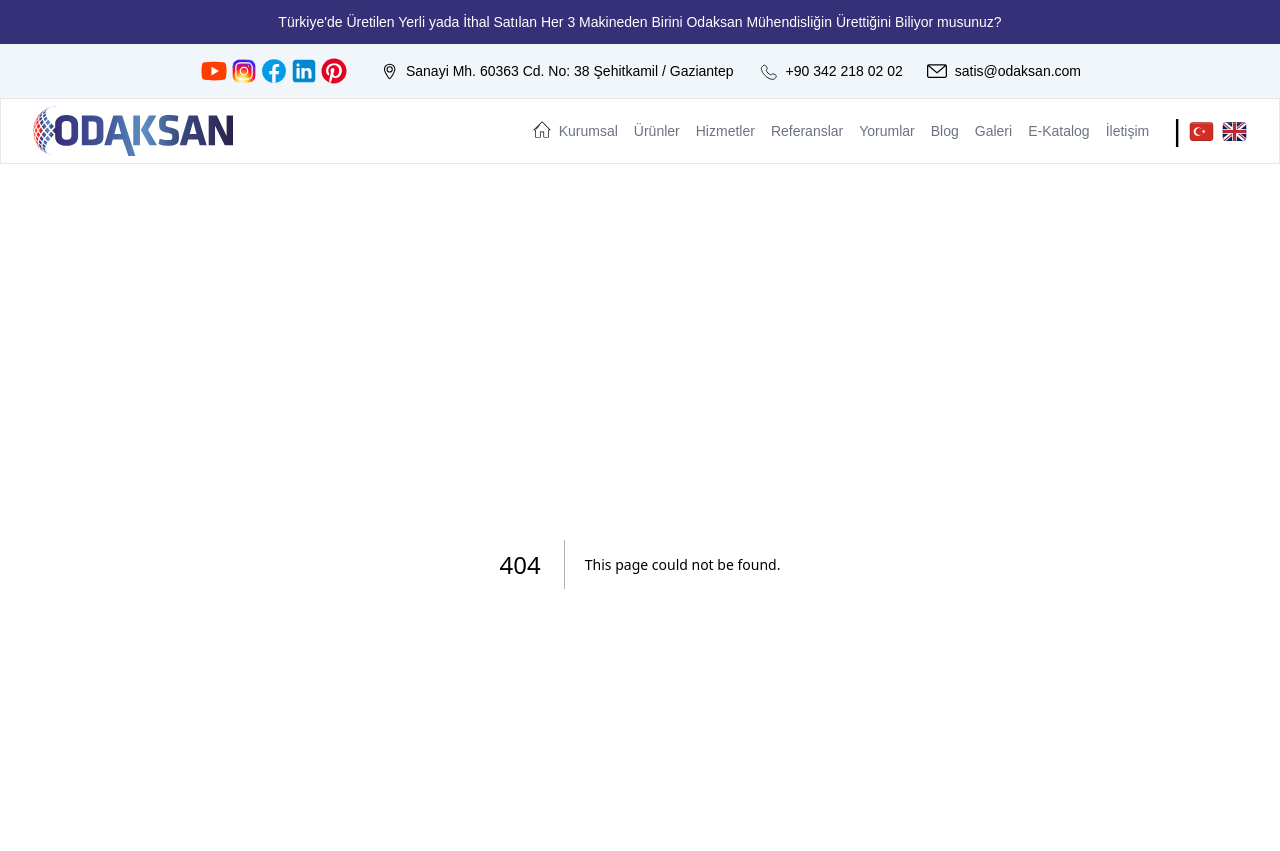
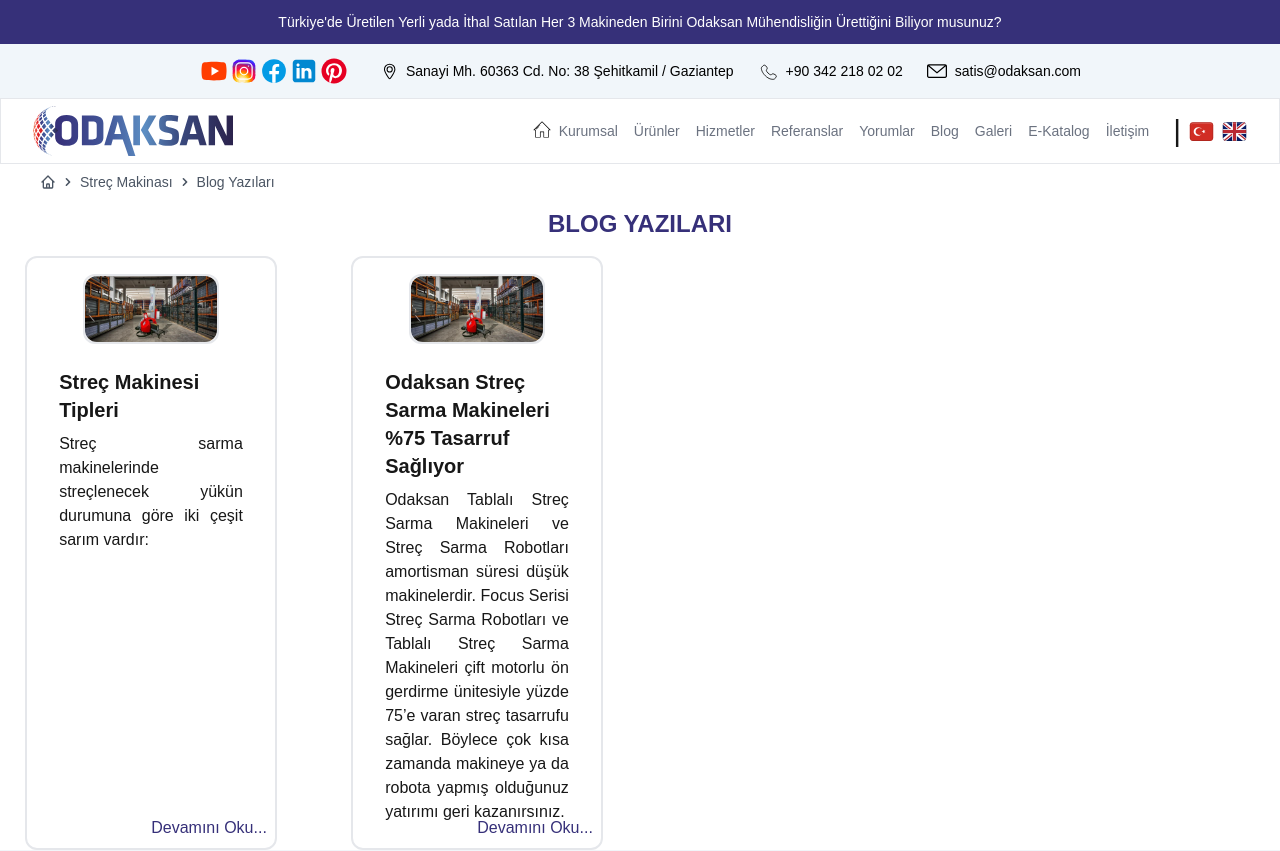
Before and after one commit to muhsinaltintop/odaksan, a Next.js app: page /blog in a window 1280 px wide. Before the commit this address had no page. Shown: the top 851 px of the page. Built offline with nearby package versions, Linux system fonts and the light colour scheme.

Commit message:
blog page is created

```diff
--- /dev/null
+++ b/app/_components/_atoms/BlogRenderer.jsx
@@ -0,0 +1,20 @@
+"use client"
+import Image from 'next/image'
+import { usePathname } from 'next/navigation'
+import React from 'react'
+
+
+const BlogRenderer = ({title, content, image}) => {
+    const pathName = usePathname()
+  return (
+    <div className='mx-4'>
+        <div className='mx-10 my-4 border-2 rounded-xl'><Image src={image} width={400} height={200} alt='' className='rounded-xl'/></div>
+        <h1 className='text-xl font-bold px-4 py-2'>{title}</h1>
+        {pathName === "/blog" ? <div className='px-4 text-justify'>{content[0]}</div>  : (content.map((parag, index) => (
+            <div key={index} className='pb-2 px-4'>{parag}</div>
+        )))}
+    </div>
+  )
+}
+
+export default BlogRenderer
--- a/app/_components/_atoms/Breadcrum.jsx
+++ b/app/_components/_atoms/Breadcrum.jsx
@@ -7,8 +7,7 @@
     const pathName = usePathname();
   return (
     <div>
-      {console.log("pN:", pathName)}
-      <nav aria-label="Breadcrumb">
+       <nav aria-label="Breadcrumb">
         <ol className="flex items-center gap-1 text-sm text-gray-600">
           <li>
             <Link href="/" className="block transition hover:text-gray-700">
@@ -66,7 +65,7 @@
           </li>
 
           <li>
-            <Link href="#" className="block transition hover:text-gray-700"> {pathName === "/hizmetler" ? "Hizmetler" : pathName === "/kurumsal" ? "Kurumsal" : pathName === "/referanslar" ? "Referanslar" : pathName === "/yorumlar" ? "Yorumlar" : "" } </Link>
+            <Link href="#" className="block transition hover:text-gray-700"> {pathName === "/hizmetler" ? "Hizmetler" : pathName === "/kurumsal" ? "Kurumsal" : pathName === "/referanslar" ? "Referanslar" : pathName === "/yorumlar" ? "Yorumlar" :pathName === "/blog" ? "Blog Yazıları" : "" } </Link>
           </li>
         </ol>
       </nav></div>
--- /dev/null
+++ b/app/blog/[blogTitle]/page.jsx
@@ -0,0 +1,9 @@
+import React from 'react'
+
+const page = ({params}) => {
+  return (
+    <div>{params.blogTitle}</div>
+  )
+}
+
+export default page
--- /dev/null
+++ b/app/blog/page.jsx
@@ -0,0 +1,35 @@
+import React from 'react';
+import blogs from '../../public/_mocks_/blogs.json';
+import BlogRenderer from '../_components/_atoms/BlogRenderer';
+import Breadcrum from '../_components/_atoms/Breadcrum';
+import Link from 'next/link';
+
+const Page = () => {
+  return (
+    <div>
+      <div className="mt-2 ml-10">
+        <Breadcrum />
+      </div>
+
+      <h1 className="text-center font-bold text-2xl text-primary my-4">BLOG YAZILARI</h1>
+
+      {/* Center grid items */}
+      <div className="grid grid-cols-1 sm:grid-cols-2 md:grid-cols-4 gap-6 justify-items-center">
+        {blogs.map((blog) => (
+          <div key={blog.id} className="relative border-2 w-10/12 pb-4 rounded-xl mx-auto">
+            <Link href="/blog">
+              <div className='mb-2'>
+                <BlogRenderer title={blog.title} content={blog.content} image={blog.image} />
+              </div>
+              <div className="absolute bottom-0 right-0 pb-2 pr-2 text-primary">
+                Devamını Oku...
+              </div>
+            </Link>
+          </div>
+        ))}
+      </div>
+    </div>
+  );
+};
+
+export default Page;
--- /dev/null
+++ b/public/_mocks_/blogs.json
@@ -0,0 +1,37 @@
+[
+    {
+        "id": 1,
+        "title": "Streç Makinesi Tipleri",
+        "content" : [
+            "Streç sarma makinelerinde streçlenecek yükün durumuna göre iki çeşit sarım vardır:",
+            "Streç makinesi sabit durur, yük döner.",
+            "Yük sabit durur streç makinesi döner.",
+            "Bu durumların ayrıntılı olarak analiz edilmesi, yatırımın doğru ve verimli yapılması için en önemli etkendir.",
+            "Akülü Streç Makinesi‘nin Avantaj ve Dezavantajları",
+            "Avantajları :",
+            "Yük sabit olup, cihaz yükün etrafında döndüğü için, yük ne kadar çok parçalı ve hafif olursa olsun yükün dizilme formasyonu bozulmadan streçle kaplanabilir.",
+            "Yüke gidebilme kabiliyeti ile ilave forklift işçiliğinin önüne geçer.",
+            "Paketleme bölümündeki işçiden tasarruf sağlar.",
+            "En önemli konu bu makinelerdeki streç ön germe üniteleridir. Tek motorda %300, çift motorda %400 ön germe yapılabilmektedir. Öngerme oranındaki %20’lik tasarruf farkının yanında, iki sistem arasında öngermenin ayarlanabilir olması gibi çok önemli bir özellik farkı da vardır.",
+            "Çift motorlu sistemlerde %100 ile %400 arasında istenilen oranlarda ön germe yapılabilmesi düşük kalite de ve doğru kalınlıkta olmayan streçlerle de çalışmayı mümkün kılar",
+            "PLC kontrollü ve 7” dokunmatik ekran sayesinde kullanım kolaylığı yanında arıza riski minimize edilmiştir."
+        ],
+        "image": "/blog/blog-1.png",
+        "keywords": ["strec makinesi", "strecleme", "strec tasarrufu" ]
+    },
+    {
+        "id": 2,
+        "title": "Odaksan Streç Sarma Makineleri %75 Tasarruf Sağlıyor",
+        "content": [
+            "Odaksan Tablalı Streç Sarma Makineleri ve Streç Sarma Robotları amortisman süresi düşük makinelerdir. Focus Serisi Streç Sarma Robotları ve Tablalı Streç Sarma Makineleri çift motorlu ön gerdirme ünitesiyle yüzde 75’e varan streç tasarrufu sağlar. Böylece çok kısa zamanda makineye ya da robota yapmış olduğunuz yatırımı geri kazanırsınız.",
+            "Örnek: Ön gerdirmesiz bir makine her palete 1,3 kg streç sarf eder. Superpower strecin kilosu piyasada 2$+KDV civarındadır. Günde ortalama 30 adet palet streçleyen bir firma:",
+            "30 X 1,3kg X 2.4$=93,6$ günlük streç masrafı yapacaktır.",
+            "Eğer fabrika haftada 6 gün çalışıyorsa 561,6$; 7 gün çalışıyorsa 655,2$ haftalık strece harcayacak demektir.",
+            "Haftada 6 gün çalışan bir fabrikanın yıllık (561,6*52) 29.203$;",
+            "Haftada 7 gün çalışan bir fabrikanın yıllık (655,3*52) 34.070$ streç maliyeti çıkar.",
+            "Çift motorlu öngerdirme üniteleriyle Focus Tablalı Streç Sarma Makineleri ve Focus Streç Sarma Robotları’nı kullanan, günde 30 palet streçleyen bir firma, çalıştığı gün sayısına göre 14.600$ ile 23.850$ arasında streçten tasarruf etmektedir."
+        ],
+        "image": "/blog/blog-1.png",
+        "keywords": ["strec maliyet", "strecleme", "strec tasarrufu" ]
+    }
+]
```
Also changed, not shown: public/blog/blog-1.png (added).
